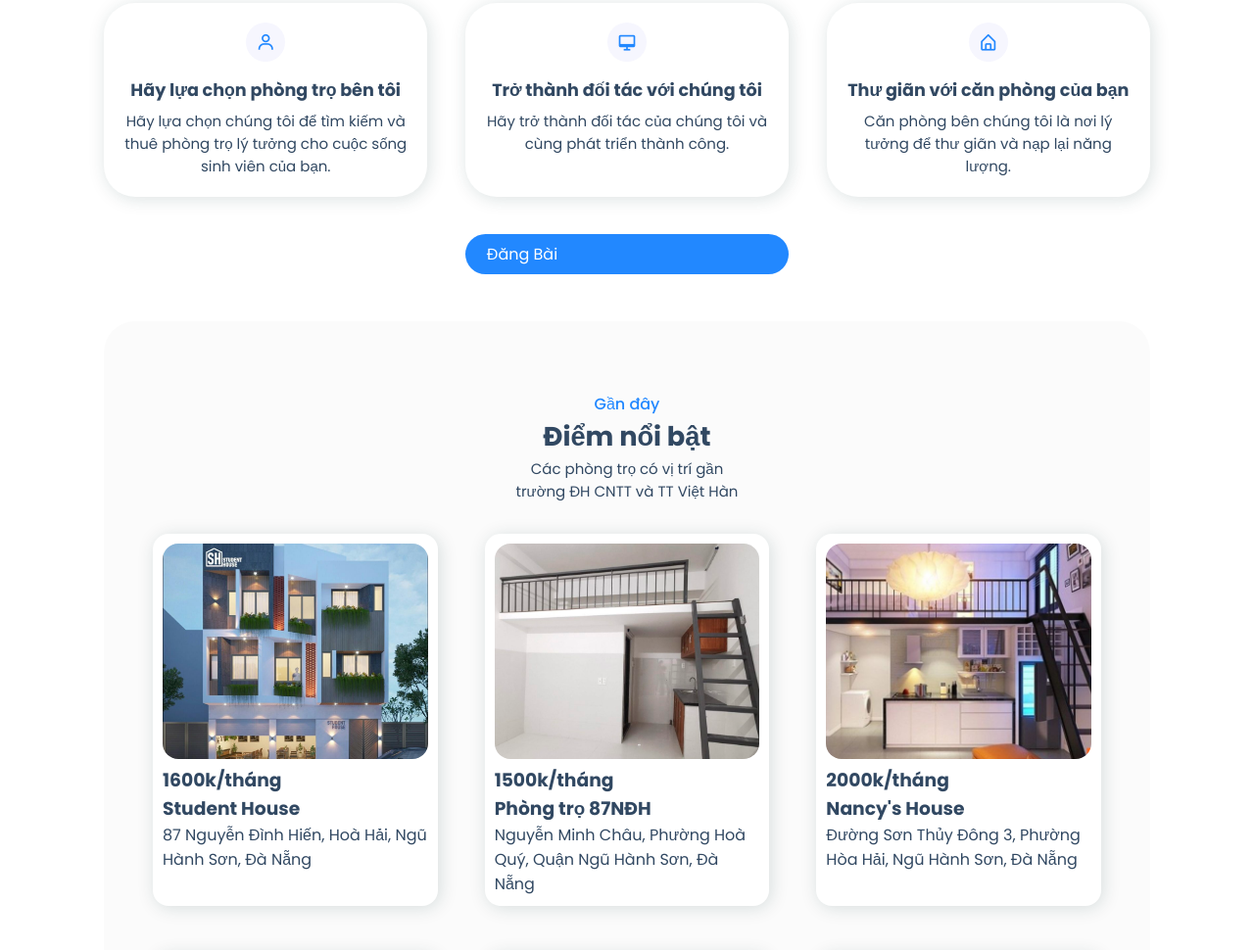
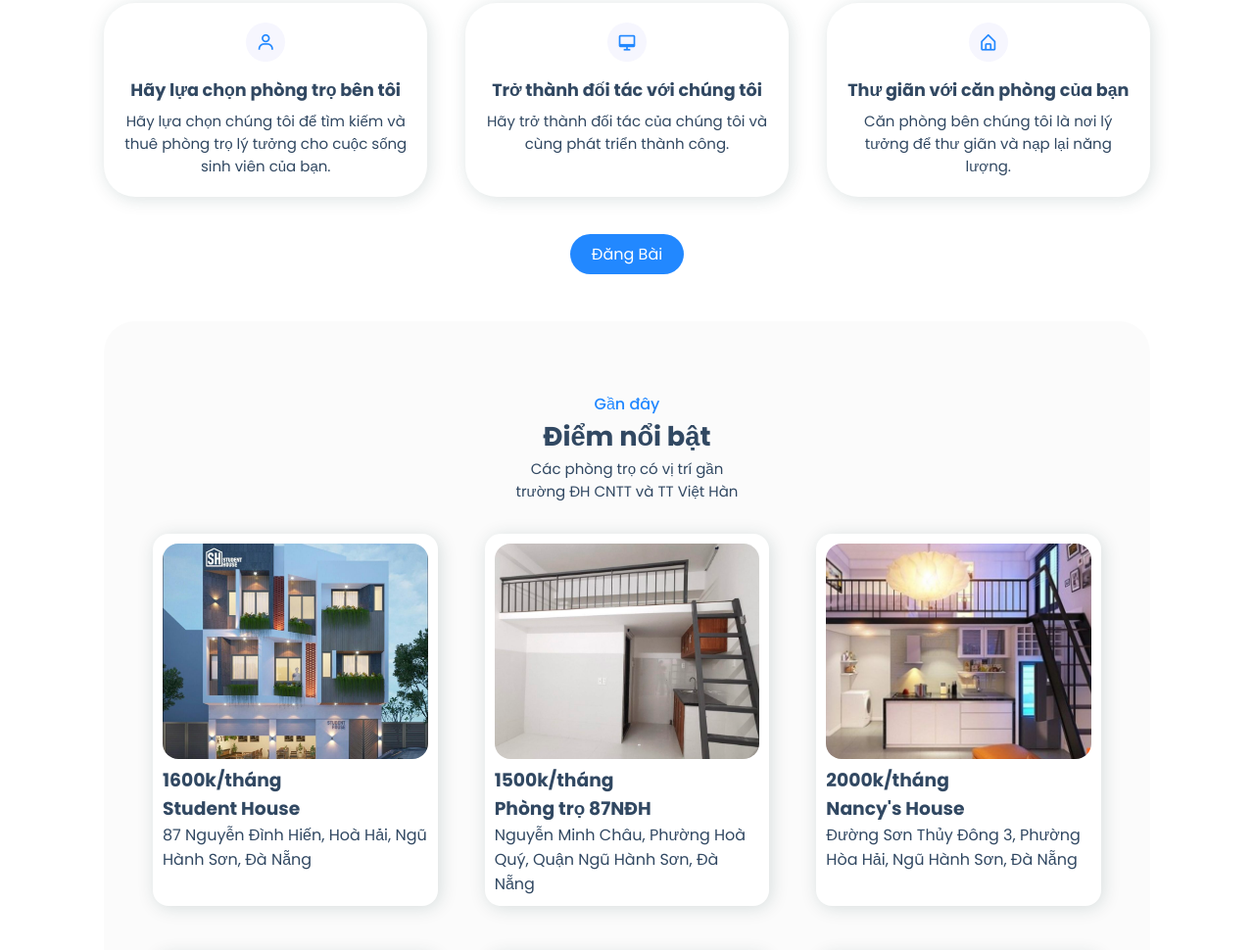
Before and after one commit to vanduy2510/PhongTroVKU, a plain HTML site: page index.html in a window 1280 px wide. Shown: the part 1024-1994 px from the top of the page at 98% size. Drawn offline with nearby package versions, Linux system fonts and the light colour scheme.

Commit message:
Update style.css

```diff
--- a/assets/css/style.css
+++ b/assets/css/style.css
@@ -194,6 +194,11 @@ header{
 
 .sales .box p{
     font-size: 0.938rem;
+}
+.sales a{
+    margin: 0 auto;
+    display: flex;
+
 }
 /*Properties*/
 .heading {
```
